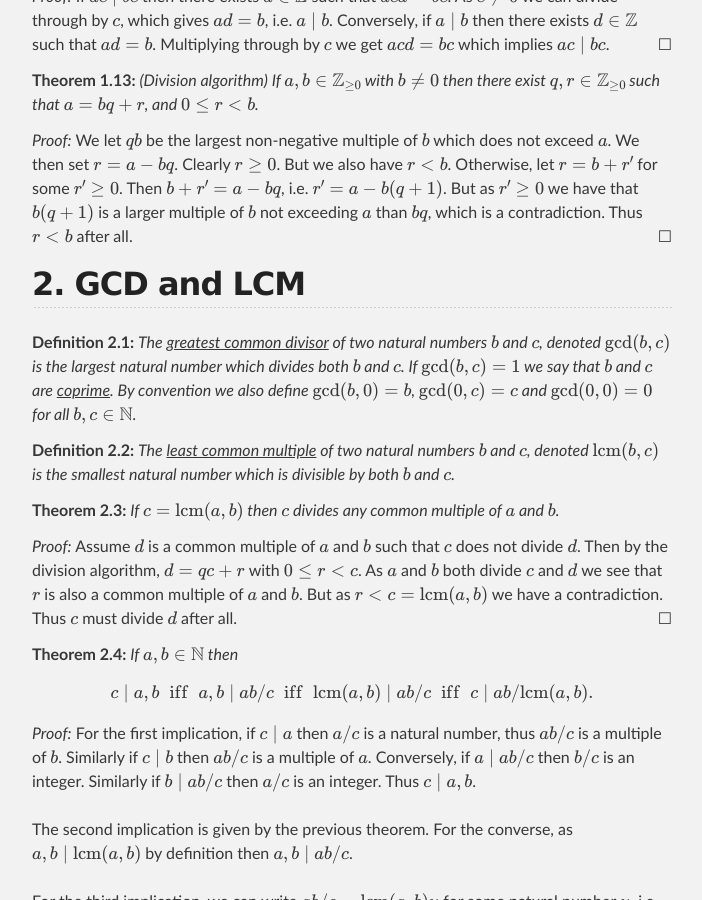
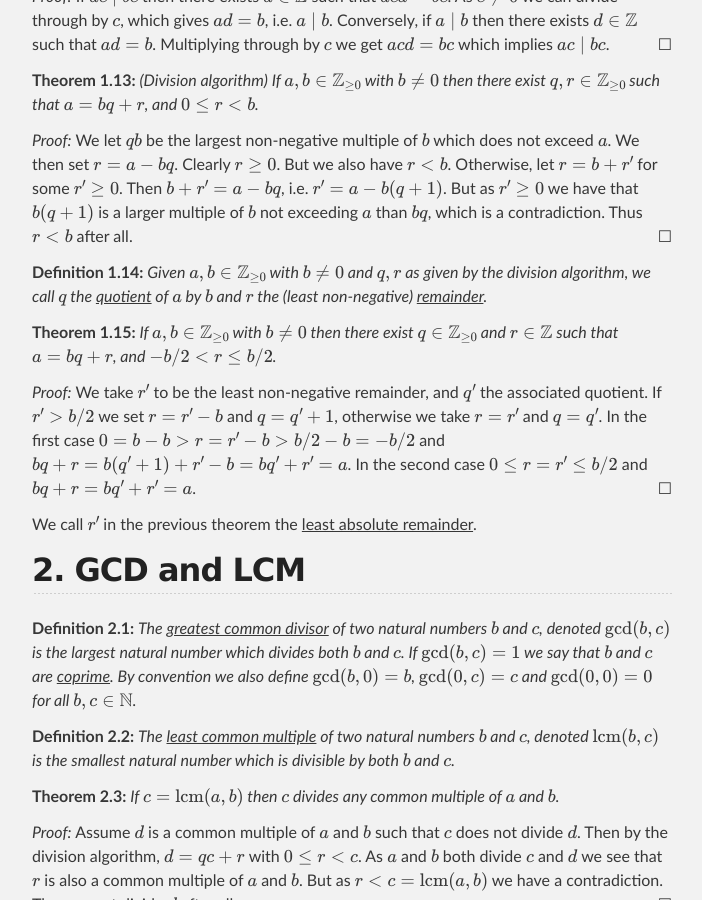
Before and after one commit to wbhart/SimpleMath, a Jekyll site: the page built from test.html, in a window 1280 px wide and 900 px high, scrolled down 1216 px. Shown: the whole window, without its empty margins (288-990 px from the left). Built offline with Jekyll 4.4.1, drawn with Linux system fonts in a browser that asks for light colours; formulas are drawn with MathJax 3.

Commit message:
Update test.html

```diff
--- a/test.html
+++ b/test.html
@@ -82,6 +82,25 @@ $r = a - bq$. Clearly $r \geq 0$. But we also have $r < b$. Otherwise, let $r =
 $r' \geq 0$. Then $b + r' = a - bq$, i.e. $r' = a - b(q + 1)$. But as $r' \geq 0$ we have that $b(q + 1)$
 is a larger multiple of $b$ not exceeding $a$ than $bq$, which is a contradiction. Thus $r < b$ after all.
 </proof>
+
+<definition> Given $a, b \in \Z_{\geq 0}$ with $b \neq 0$ and $q, r$ as given by the division algorithm, we call $q$ the
+<u>quotient</u> of $a$ by $b$ and $r$ the (least non-negative) <u>remainder</u>.
+</definition>
+
+<theorem> If $a, b \in \Z_{\geq 0}$ with $b \neq 0$ then there exist
+$q \in \Z_{\geq 0}$ and $r \in \Z$ such that $a = bq + r$, and $-b/2 < r \leq b/2$.
+</theorem>
+
+<proof> We take $r'$ to be the least non-negative remainder, and $q'$ the associated quotient. If $r' > b/2$ we set
+$r = r' - b$ and $q = q' + 1$, otherwise we take $r = r'$ and $q = q'$.
+
+In the first case $0 = b - b > r = r' - b > b/2 - b = -b/2$ and $bq + r = b(q' + 1) + r' - b = bq' + r' = a$.
+
+In the second case $0 \leq r = r' \leq b/2$ and $bq + r = bq' + r' = a$.
+</proof>
+
+<definitio> We call $r'$ in the previous theorem the <u>least absolute remainder</u>.
+</definitio>
 
 <h2>GCD and LCM</h2>
 
```
